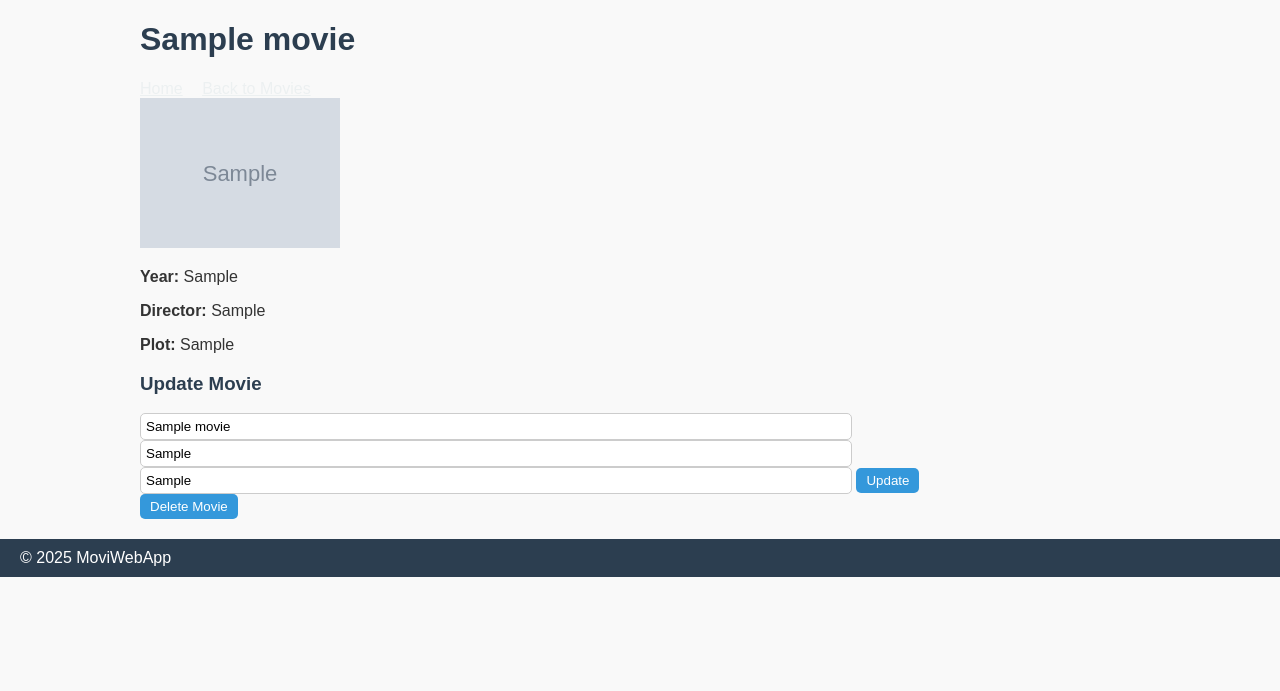
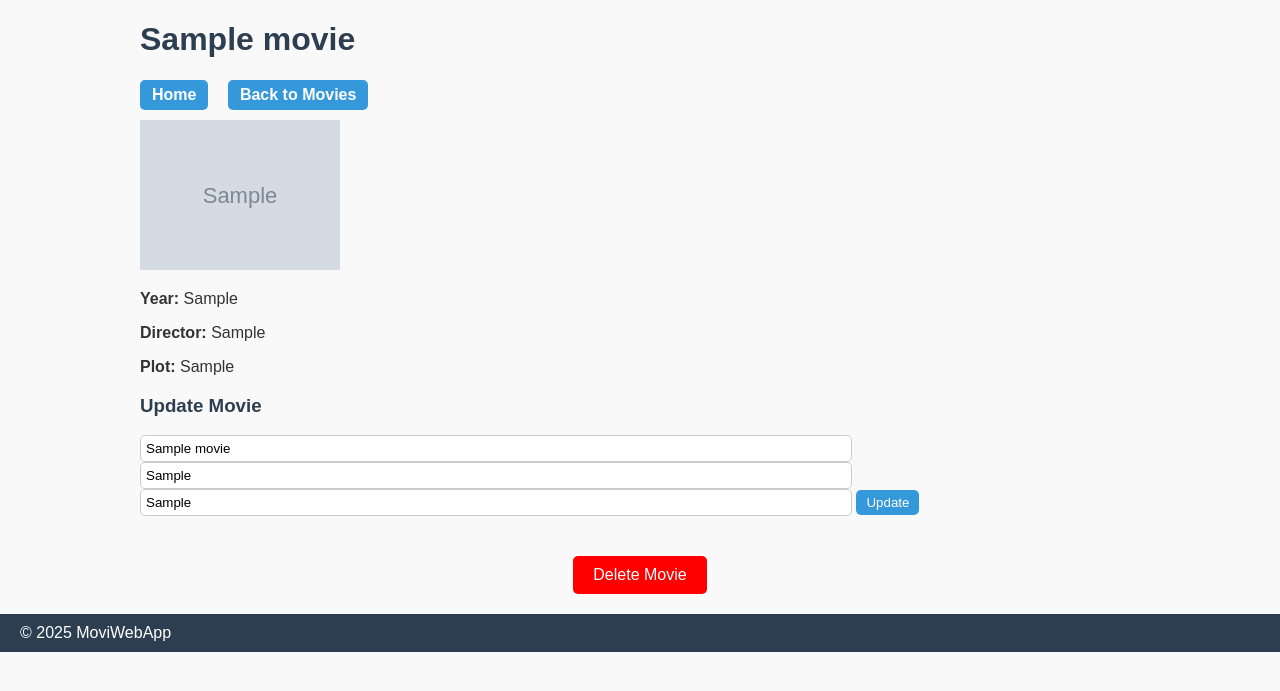
Before and after one commit to Markus-Huckriede/MoviWebApp, a Flask app: page /users/1/movies/1 in a window 1280 px wide. Shown: the part 58-749 px from the top of the page. Run offline with Flask 3, Linux system fonts and the light colour scheme; tables that the repository leaves empty hold one stand-in row (values such as "Sample post"); grey boxes marked "Sample" are stand-in pictures.

Commit message:
changed styling and fixed some stuff

```diff
--- a/app.py
+++ b/app.py
@@ -26,17 +26,21 @@ def add_user():
 
 @app.route('/users/<int:user_id>/movies', methods=['GET', 'POST'])
 def user_movies(user_id):
+    user = User.query.get(user_id)  # <-- User holen
+    if not user:
+        return "User not found", 404
+
     if request.method == "POST":
         title = request.form.get("title")
         if title:
-            # Add Movie via OMDb API (inkl. Debugging in add_movie)
             movie = data_manager.add_movie(title=title, user_id=user_id)
             if movie is None:
                 return f"Movie '{title}' not found.", 404
         return redirect(url_for("user_movies", user_id=user_id))
 
     movies = data_manager.get_movies(user_id)
-    return render_template("movies.html", movies=movies, user_id=user_id)
+    return render_template("movies.html", movies=movies, user=user)
+
 
 
 
--- a/static/style.css
+++ b/static/style.css
@@ -1,4 +1,4 @@
-/* style */
+/* Allgemein */
 body {
     font-family: 'Arial', sans-serif;
     background-color: #f9f9f9;
@@ -22,22 +22,31 @@ header a {
     text-decoration: none;
 }
 
+/* Navigation */
 nav a {
+    display: inline-block;
     margin-right: 15px;
-    color: #ecf0f1;
+    padding: 6px 12px;
+    text-decoration: none;
+    background-color: #3498db;
+    color: #fff;
+    border-radius: 5px;
+    font-weight: bold;
+    transition: background-color 0.2s;
 }
 
 nav a:hover {
-    color: #f39c12;
+    background-color: #2980b9;
 }
 
+/* Container */
 .container {
     max-width: 1000px;
     margin: 20px auto;
     padding: 0 20px;
 }
 
-/* Userlist */
+/* Listen */
 ul {
     list-style: none;
     padding: 0;
@@ -47,7 +56,7 @@ ul li {
     margin: 10px 0;
 }
 
-/* movie list */
+/* Movie-Liste */
 .movie-list {
     display: grid;
     grid-template-columns: repeat(auto-fill, minmax(180px, 1fr));
@@ -75,6 +84,7 @@ ul li {
     margin-bottom: 10px;
 }
 
+/* Buttons Movie-Liste */
 .movie-list button {
     background-color: #e74c3c;
     color: #fff;
@@ -82,13 +92,15 @@ ul li {
     padding: 5px 10px;
     border-radius: 5px;
     cursor: pointer;
-    margin-top: 5px;
+    margin-top: 30px;
+    margin-bottom: 30px;
 }
 
 .movie-list button:hover {
     background-color: #c0392b;
 }
 
+/* Formulare */
 form input[type="text"] {
     padding: 5px;
     width: 70%;
@@ -102,13 +114,36 @@ form button[type="submit"] {
     border: none;
     background-color: #3498db;
     color: #fff;
+}
+
+/* Überschriften */
+h1, h2, h3 {
+    color: #2c3e50;
+}
+/* Abstand Navigation zum Cover */
+nav {
+    margin-bottom: 10px;
+}
+
+/* Buttons in Movie Details */
+.movie-detail-buttons {
+    margin-top: 20px;
+}
+
+.movie-detail-buttons form button {
+    padding: 6px 12px;
+    border-radius: 5px;
+    border: none;
     cursor: pointer;
 }
 
-form button[type="submit"]:hover {
-    background-color: #2980b9;
+/* Delete-Button Details */
+#delete-btn {
+    background-color: red;
+    color: #fff;
+    padding: 10px 20px;
+    font-size: 16px;
+    border: none;
+    border-radius: 5px;
+    cursor: pointer;
 }
-/* Punshlines */
-h1, h2, h3 {
-    color: #2c3e50;
-}
--- a/templates/movie_detail.html
+++ b/templates/movie_detail.html
@@ -33,10 +33,11 @@
     <button type="submit">Update</button>
 </form>
 
-<!-- Delete Movie -->
 <form method="POST"
-      action="{{ url_for('delete_movie', user_id=user_id, movie_id=movie.id) }}">
-    <button type="submit">Delete Movie</button>
+      action="{{ url_for('delete_movie', user_id=user_id, movie_id=movie.id) }}"
+      onsubmit="return confirm('Are you sure you want to delete this movie?');"
+      style="margin-top:40px; text-align:center;">
+    <button type="submit" id="delete-btn">Delete Movie</button>
 </form>
 
 {% endblock %}
```
Also changed, not shown: templates/index.html (+14 -6 lines), templates/movies.html (+3 -10 lines).
